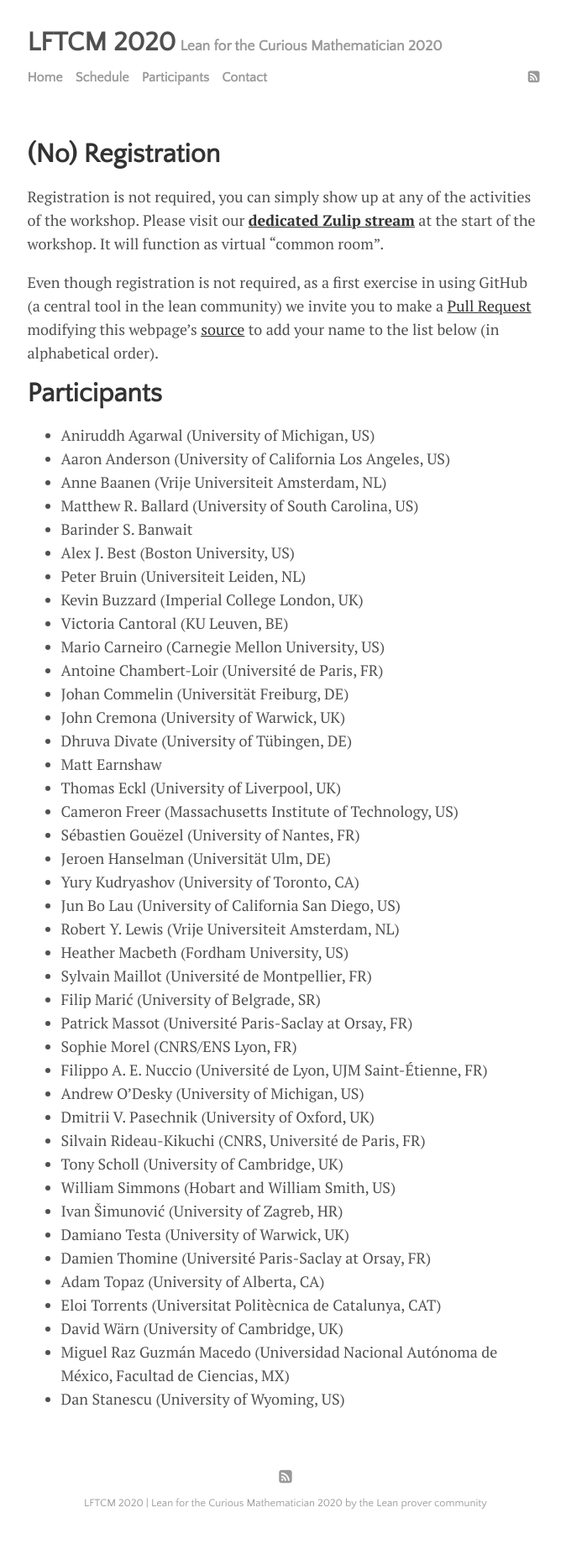
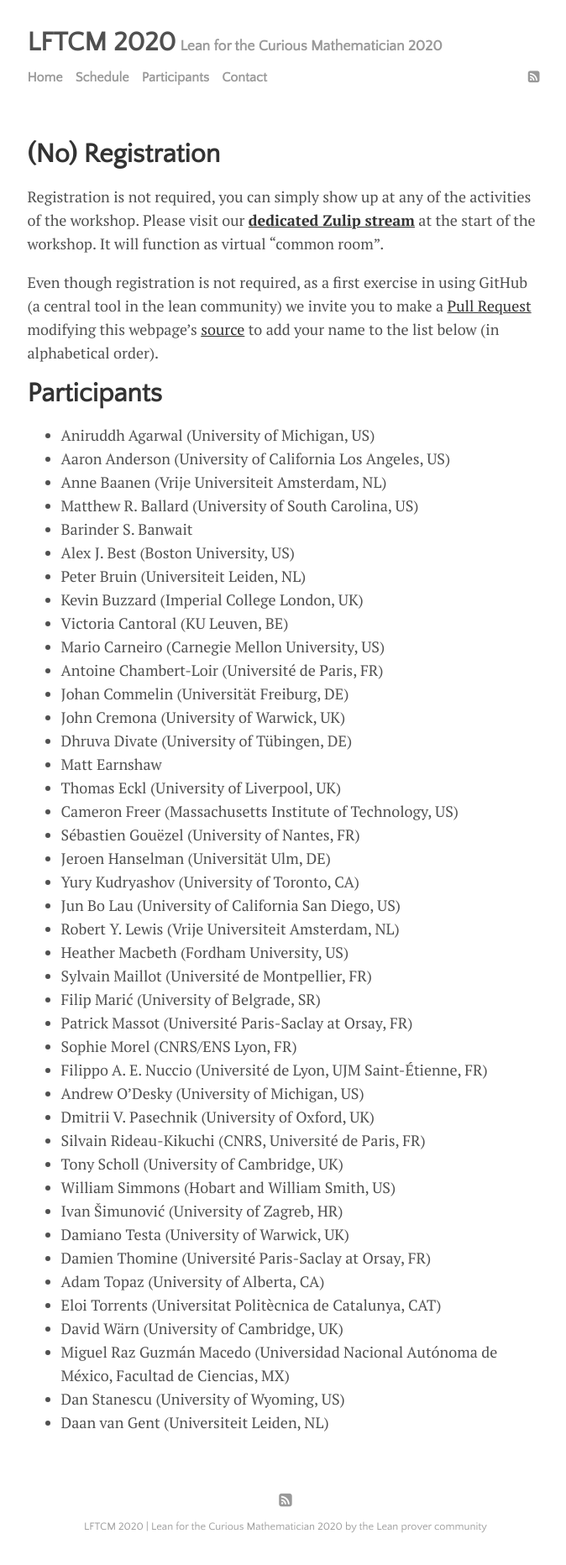
Before and after one commit to leanprover-community/lftcm2020, a Jekyll site: the page built from docs/participants.md, in a window 1280 px wide. Shown: the whole page at 84% size, without its empty margins (300-974 px from the left). Built offline with Jekyll 4.4.1, drawn with Linux system fonts in a browser that asks for light colours; before the commit the page ends 1836 px from its top, so only the background shows below that.

Commit message:
Added participant Daan van Gent

```diff
--- a/docs/participants.md
+++ b/docs/participants.md
@@ -65,3 +65,4 @@ to add your name to the list below (in alphabetical order).
 * David Wärn (University of Cambridge, UK)
 * Miguel Raz Guzmán Macedo (Universidad Nacional Autónoma de México, Facultad de Ciencias, MX)
 * Dan Stanescu (University of Wyoming, US)
+* Daan van Gent (Universiteit Leiden, NL)
```
